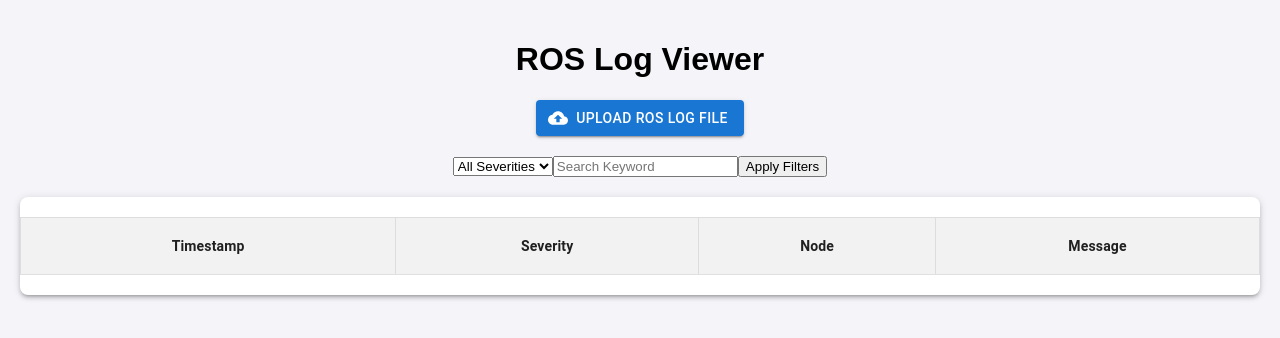
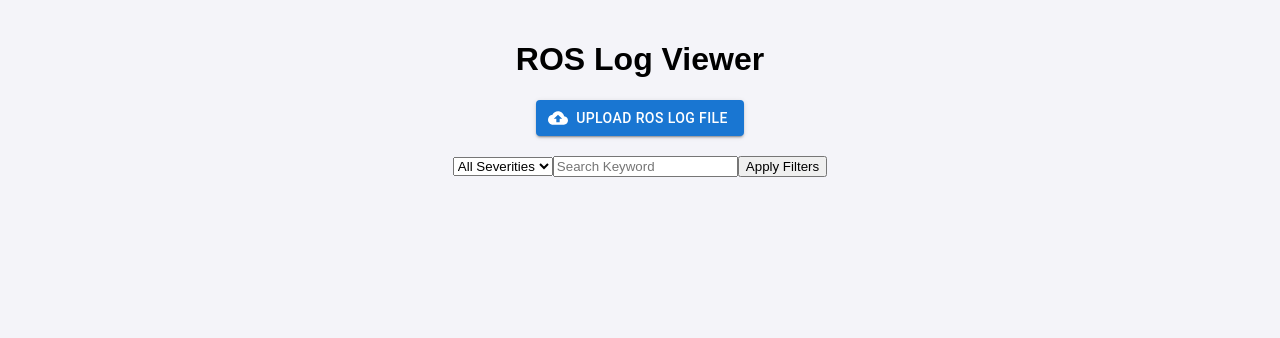
Before and after one commit to siddharthgoel94/ros-log-viewer, a React (Vite) app: page / in a window 1280 px wide. Shown: the top 338 px of the page. Built offline with nearby package versions, Linux system fonts and the light colour scheme.

Commit message:
changed table display

```diff
--- a/src/components/LogTable.jsx
+++ b/src/components/LogTable.jsx
@@ -34,11 +34,25 @@ const LogTable = ({ logs }) => {
 
   return (
     <>
-    <TableContainer component={Paper} sx={{ boxShadow: 3, borderRadius: 2 }}>
+     {logs.length>0 && (
+    <TableContainer component={Paper} elevation={3} sx={{ borderRadius: 3 }}>
+
+    <Typography
+      variant="body2"
+      sx={{
+        color: "secondary.dark",
+        textAlign: "center",
+        marginTop:"1rem",
+        fontSize:"2rem"
+      }}
+    >
+      Here are all the logs compiled at one place
+    </Typography>
+
 
       <Table sx={{ minWidth: 650, borderRadius: 2 }} aria-label="logs table">
         <TableHead>
-          <TableRow sx={{ bgcolor: 'primary.light' }}>
+          <TableRow>
             <TableCell align="center" sx={{ fontWeight: 'bold',  }}>
               Timestamp
             </TableCell>
@@ -79,8 +93,10 @@ const LogTable = ({ logs }) => {
         </TableBody>
       </Table>
     </TableContainer>
+)}
   </>
-  );
+  )
+  ;
 };
 
 export default LogTable;
```
